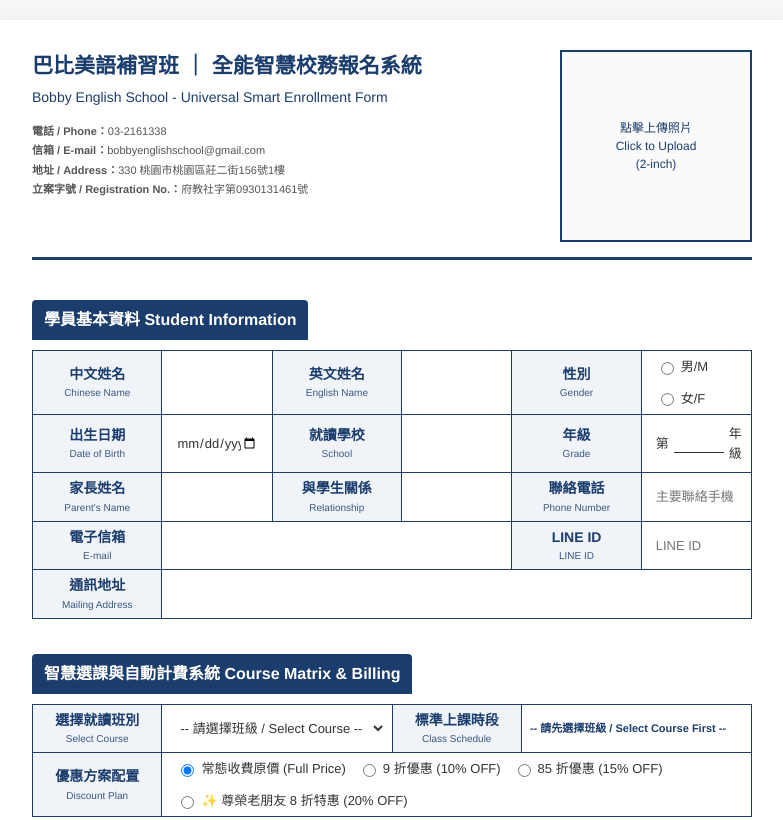
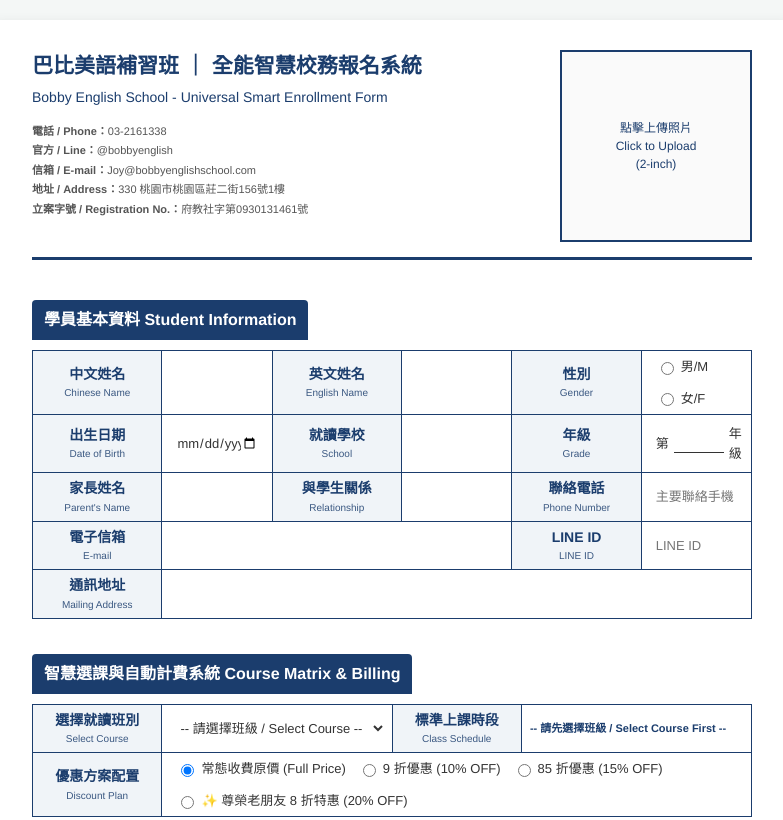
Before and after one commit to bobbyenglishschool/2026BobbyEnglish-officeuseonly.html, a plain HTML site: page index.html in a window 1280 px wide. Shown: the top 820 px of the page, without its empty margins (248-1031 px from the left). Drawn offline with Linux system fonts and the light colour scheme.

Commit message:
Update index.html

```diff
--- a/index.html
+++ b/index.html
@@ -403,7 +403,7 @@
 <body>
 
 <div class="page-container">
-    <form id="enrollmentForm" action="https://formsubmit.co/bobbyenglishschool@gmail.com" method="POST" enctype="multipart/form-data">
+    <form id="enrollmentForm" action="https://formsubmit.co/joy@bobbyenglishschool.com" method="POST" enctype="multipart/form-data">
         <input type="hidden" name="_captcha" value="false">
         <input type="hidden" name="_subject" value="【櫃檯端收據登記】巴比美語萬能表單填報通知">
         <input type="hidden" id="printLinkInput" name="查看並印出完整A4報名表" value="">
@@ -422,7 +422,8 @@
                     <h2 class="sub-title">Bobby English School - Universal Smart Enrollment Form</h2>
                     <div class="contact-info">
                         <p><strong>電話 / Phone：</strong>03-2161338</p>
-                        <p><strong>信箱 / E-mail：</strong>bobbyenglishschool@gmail.com</p>
+                        <p><strong>官方 / Line：</strong>@bobbyenglish</p>
+                        <p><strong>信箱 / E-mail：</strong>Joy@bobbyenglishschool.com</p>
                         <p><strong>地址 / Address：</strong>330 桃園市桃園區莊二街156號1樓</p>
                         <p><strong>立案字號 / Registration No.：</strong>府教社字第0930131461號</p>
                     </div>
```
